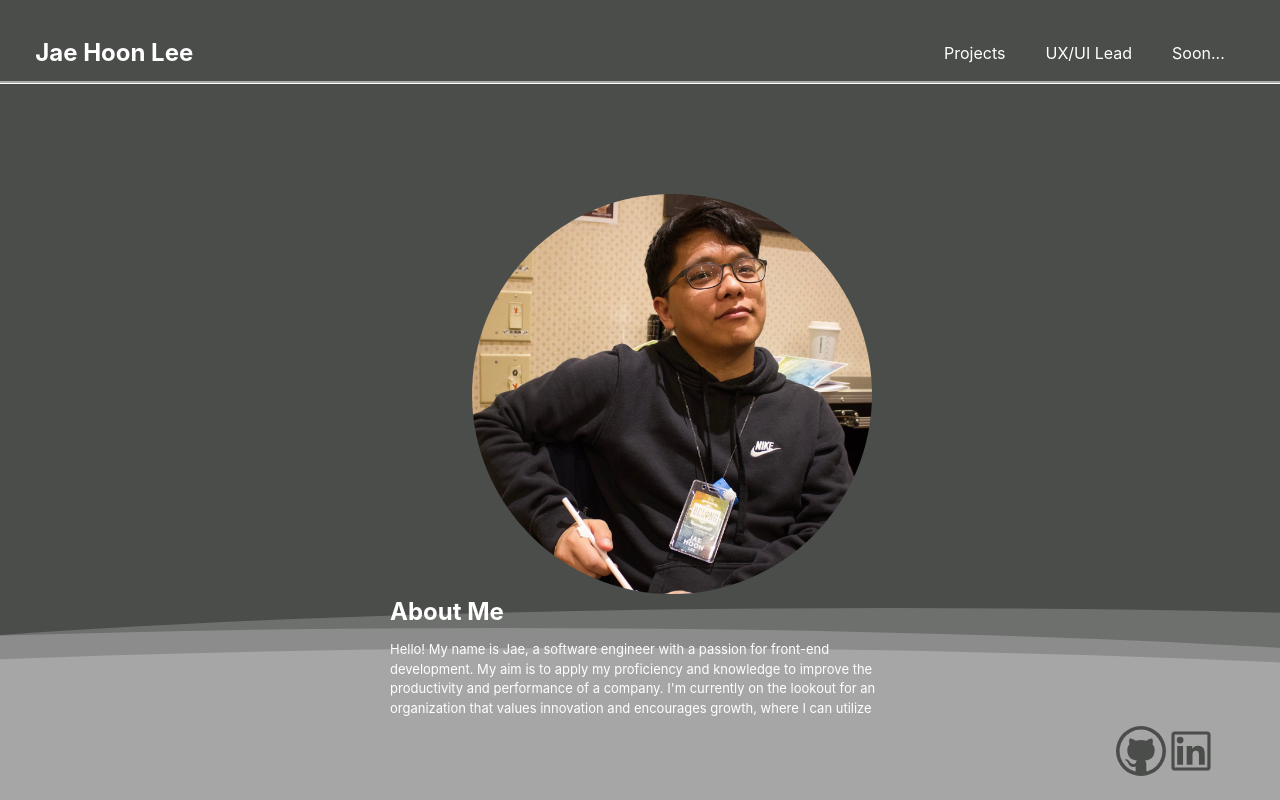
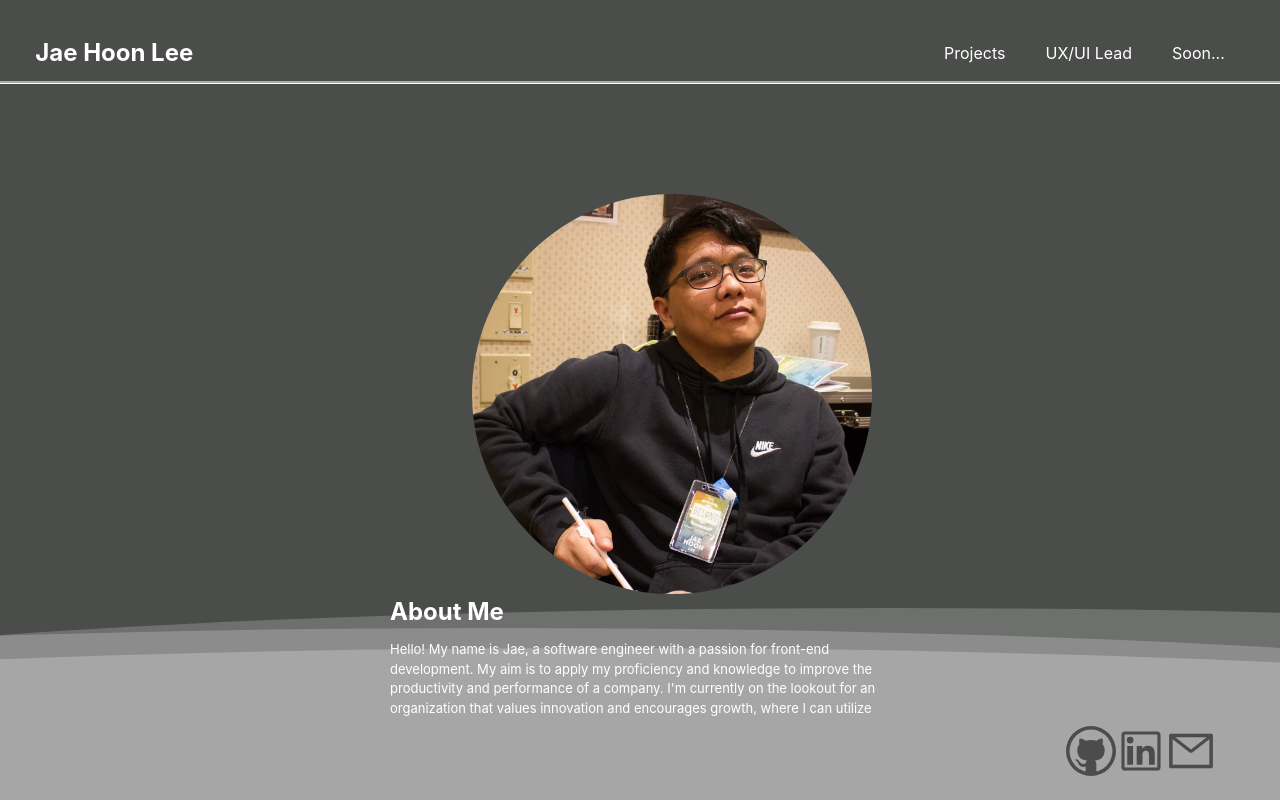
Before and after one commit to jl924/portfolio, a Next.js app: page / in a window 1280 px wide. Built offline with nearby package versions, Linux system fonts and the light colour scheme.

Commit message:
added email copy

```diff
--- a/app/footer.tsx
+++ b/app/footer.tsx
@@ -1,6 +1,9 @@
 "use client"
 import { VscGithub } from "react-icons/vsc"
 import { AiOutlineLinkedin } from "react-icons/ai"
+import { AiOutlineMail } from "react-icons/ai"
+import { LuCopyCheck } from "react-icons/lu"
+import { useState } from "react"
 
 const Footer = () => {
   const handleClickG = () => {
@@ -8,6 +11,11 @@ const Footer = () => {
   }
   const handleClickL = () => {
     window.open("https://www.linkedin.com/in/jae-hoon-lee/", "_blank")
+  }
+  const [copy, setCopy] = useState(false)
+  const handleClickE = () => {
+    navigator.clipboard.writeText("jaehlee.110994@gmail.com")
+    setCopy(true)
   }
 
   return (
@@ -22,6 +30,15 @@ const Footer = () => {
         className="linkedIcon"
         onClick={handleClickL}
       />
+      {copy ? (
+        <LuCopyCheck size={50} className="copied" onClick={handleClickE} />
+      ) : (
+        <AiOutlineMail
+          size={50}
+          className="linkedIcon"
+          onClick={handleClickE}
+        />
+      )}
     </div>
   )
 }
--- a/app/globals.css
+++ b/app/globals.css
@@ -498,3 +498,7 @@ body {
   display: grid;
   grid-template-columns: repeat(3, 1fr);
 }
+
+.copied {
+  cursor: default;
+}
```
